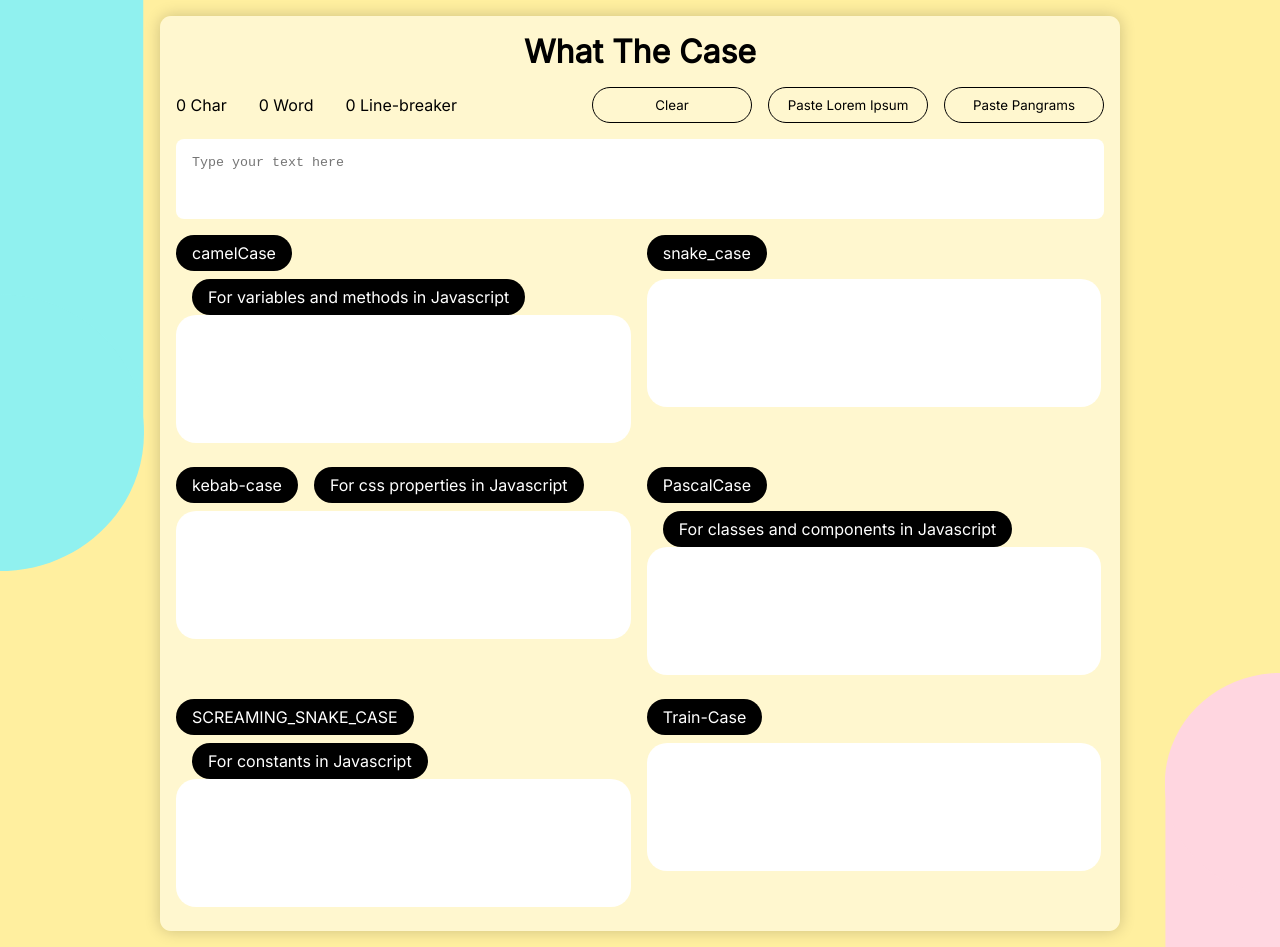
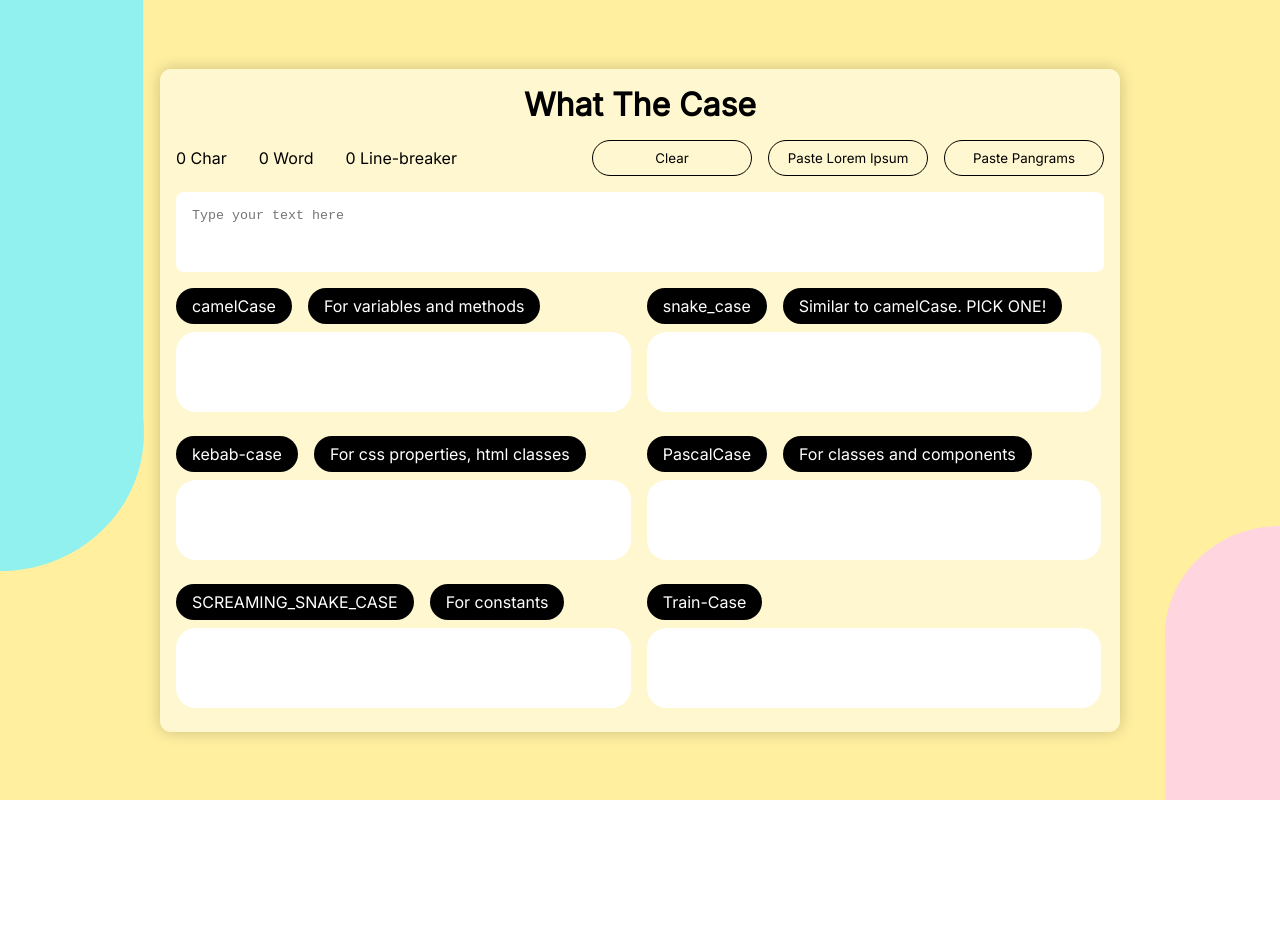
Before and after one commit to henryluan95/what-the-case, a React (Create React App) app: page / in a window 1280 px wide. After the commit the page ends 800 px from the top, so only its background shows below. Built offline with nearby package versions, Linux system fonts and the light colour scheme.

Commit message:
Refactored codes to delete all commas. Refactored code to consider line breaks

```diff
--- a/src/App.js
+++ b/src/App.js
@@ -29,7 +29,7 @@ function App() {
   //Create a function to add Lorem
   const addLorem = () => {
     setText(
-      "Lorem ipsum dolor, sit amet consectetur adipisicing elit. Optio repellendus incidunt dicta totam id cumque ab doloribus sed, sequi facere assumenda laudantium fugit, expedita nemo molestiae sit, in vitae delectus."
+      "Lorem ipsum dolor, sit amet consectetur adipisicing elit. Optio repellendus incidunt dicta."
     );
   };
 
@@ -89,42 +89,43 @@ function App() {
         ></textarea>
         <div className="card__cases">
           <div className="card__case">
-            <div>
+            <div className="card__case-desc">
               <p className="card__case-title">camelCase</p>
-              <span className="card__case-info">
-                For variables and methods in Javascript
-              </span>
+              <span className="card__case-info">For variables and methods</span>
             </div>
             <p className="card__case-text">{camelCase(text)}</p>
           </div>
           <div className="card__case">
-            <p className="card__case-title">snake_case</p>
+            <div className="card__case-desc">
+              <p className="card__case-title">snake_case</p>
+              <span className="card__case-info">
+                Similar to camelCase. PICK ONE!
+              </span>
+            </div>
             <p className="card__case-text">{snakeCase(text)}</p>
           </div>
           <div className="card__case">
-            <div>
+            <div className="card__case-desc">
               <p className="card__case-title">kebab-case</p>
               <span className="card__case-info">
-                For css properties in Javascript
+                For css properties, html classes
               </span>
             </div>
             <p className="card__case-text">{kebabCase(text)}</p>
           </div>
           <div className="card__case">
-            <div>
+            <div className="card__case-desc">
               <p className="card__case-title">PascalCase</p>
               <span className="card__case-info">
-                For classes and components in Javascript
+                For classes and components
               </span>
             </div>
             <p className="card__case-text">{pascalCase(text)}</p>
           </div>
           <div className="card__case">
-            <div>
+            <div className="card__case-desc">
               <p className="card__case-title">SCREAMING_SNAKE_CASE</p>
-              <span className="card__case-info">
-                For constants in Javascript
-              </span>
+              <span className="card__case-info">For constants</span>
             </div>
             <p className="card__case-text">{screamingSnakeCase(text)}</p>
           </div>
--- a/src/App.scss
+++ b/src/App.scss
@@ -88,7 +88,8 @@
     &-text {
       @extend .card__case-title;
       background-color: white;
-      min-height: 8rem;
+      color: black;
+      min-height: 5rem;
       width: 100%;
       white-space: pre-line;
     }
@@ -101,6 +102,10 @@
       text-align: center;
       display: inline-block;
       color: white;
+
+      @include desktop {
+        margin-bottom: 0.5rem;
+      }
     }
 
     @include desktop {
--- a/src/utilities/utilities.js
+++ b/src/utilities/utilities.js
@@ -1,8 +1,9 @@
 //Create a function to format camelCase
 export const camelCase = (text) => {
+  const removedCommaText = text.replace(/,/g, "");
   //When there are line breaks
-  if (text.includes("\n")) {
-    const sentenceArray = text.split("\n");
+  if (removedCommaText.includes("\n")) {
+    const sentenceArray = removedCommaText.split("\n");
     const sentences = [];
     for (const sentence of sentenceArray) {
       const wordsArray = sentence.split(" ");
@@ -20,7 +21,7 @@ export const camelCase = (text) => {
   }
 
   //When there is no line break
-  const sentenceArray = text.split(". ");
+  const sentenceArray = removedCommaText.split(". ");
   const sentences = [];
   for (const sentence of sentenceArray) {
     const wordsArray = sentence.split(" ");
@@ -37,11 +38,65 @@ export const camelCase = (text) => {
   return sentences.join(". ");
 };
 
+//Create a function to format snake_case
+export const snakeCase = (text) => {
+  const removedCommaText = text.replace(/,/g, "");
+  //When there are line breaks
+  if (text.includes("\n")) {
+    const sentenceArray = removedCommaText.split("\n");
+    const sentences = [];
+    for (const sentence of sentenceArray) {
+      const wordsArray = sentence.split(" ");
+      const formattedWordsArray = wordsArray.map((word) => word.toLowerCase());
+      sentences.push(formattedWordsArray.join("_"));
+    }
+    return sentences.join("\n");
+  }
+
+  //When there is no line break
+  const sentenceArray = removedCommaText.split(". ");
+  const sentences = [];
+  for (const sentence of sentenceArray) {
+    const wordsArray = sentence.split(" ");
+    const formattedWordsArray = wordsArray.map((word) => word.toLowerCase());
+    sentences.push(formattedWordsArray.join("_"));
+  }
+  return sentences.join(". ");
+};
+
+//Create a function to format kebab case
+export const kebabCase = (text) => {
+  const removedCommaText = text.replace(/,/g, "");
+  //When there are line breaks
+  if (text.includes("\n")) {
+    const sentenceArray = removedCommaText.split("\n");
+    const sentences = [];
+    for (const sentence of sentenceArray) {
+      const wordsArray = sentence.split(" ");
+      const formattedWordsArray = wordsArray.map((word) => word.toLowerCase());
+      sentences.push(formattedWordsArray.join("-"));
+    }
+    return sentences.join("\n");
+  }
+
+  //When there is no line break
+  const sentenceArray = removedCommaText.split(". ");
+  const sentences = [];
+  for (const sentence of sentenceArray) {
+    const wordsArray = sentence.split(" ");
+    const formattedWordsArray = wordsArray.map((word) => word.toLowerCase());
+    sentences.push(formattedWordsArray.join("-"));
+  }
+  return sentences.join(". ");
+};
+
 //Create a function to format Pascal Case
 export const pascalCase = (text) => {
+  const removedCommaText = text.replace(/,/g, "");
+
   //When there are line breaks
   if (text.includes("\n")) {
-    const sentenceArray = text.split("\n");
+    const sentenceArray = removedCommaText.split("\n");
     const sentences = [];
     for (const sentence of sentenceArray) {
       const wordsArray = sentence.split(" ");
@@ -55,7 +110,7 @@ export const pascalCase = (text) => {
   }
 
   //When there is no line break
-  const sentenceArray = text.split(". ");
+  const sentenceArray = removedCommaText.split(". ");
   const sentences = [];
   for (const sentence of sentenceArray) {
     const wordsArray = sentence.split(" ");
@@ -68,11 +123,39 @@ export const pascalCase = (text) => {
   return sentences.join(". ");
 };
 
+//Create a function to format screaming snake_case
+export const screamingSnakeCase = (text) => {
+  const removedCommaText = text.replace(/,/g, "");
+  //When there are line breaks
+  if (text.includes("\n")) {
+    const sentenceArray = removedCommaText.split("\n");
+    const sentences = [];
+    for (const sentence of sentenceArray) {
+      const wordsArray = sentence.split(" ");
+      const formattedWordsArray = wordsArray.map((word) => word.toUpperCase());
+      sentences.push(formattedWordsArray.join("_"));
+    }
+    return sentences.join("\n");
+  }
+
+  //When there is no break line
+  const sentenceArray = removedCommaText.split(". ");
+  const sentences = [];
+  for (const sentence of sentenceArray) {
+    const wordsArray = sentence.split(" ");
+    const formattedWordsArray = wordsArray.map((word) => word.toUpperCase());
+    sentences.push(formattedWordsArray.join("_"));
+  }
+  return sentences.join(". ");
+};
+
 //Create a function to format Train-Case
 export const trainCase = (text) => {
+  const removedCommaText = text.replace(/,/g, "");
+
   //When there are line breaks
   if (text.includes("\n")) {
-    const sentenceArray = text.split("\n");
+    const sentenceArray = removedCommaText.split("\n");
     const sentences = [];
     for (const sentence of sentenceArray) {
       const wordsArray = sentence.split(" ");
@@ -86,7 +169,7 @@ export const trainCase = (text) => {
   }
 
   //When there is no line break
-  const sentenceArray = text.split(". ");
+  const sentenceArray = removedCommaText.split(". ");
   const sentences = [];
   for (const sentence of sentenceArray) {
     const wordsArray = sentence.split(" ");
@@ -97,40 +180,6 @@ export const trainCase = (text) => {
     sentences.push(formattedWordsArray.join("-"));
   }
   return sentences.join(". ");
-};
-
-//Create a function to format kebab case
-export const kebabCase = (text) => {
-  const sentenceArray = text.split("\n");
-  const sentences = [];
-  for (const sentence of sentenceArray) {
-    const wordsArray = sentence.split(" ");
-    const formattedWordsArray = wordsArray.map((word) => word.toLowerCase());
-    sentences.push(formattedWordsArray.join("-"));
-  }
-  return sentences.join("\n");
-};
-
-//Create a function to format snake_case
-export const snakeCase = (text) => {
-  const sentenceArray = text.split("\n");
-  const sentences = [];
-  for (const sentence of sentenceArray) {
-    const wordsArray = sentence.split(" ");
-    const formattedWordsArray = wordsArray.map((word) => word.toLowerCase());
-    sentences.push(formattedWordsArray.join("_"));
-  }
-  return sentences.join("\n");
-};
-
-//Create a function to format screaming snake_case
-export const screamingSnakeCase = (text) => {
-  const formattedString = text.replace(/[,.]/g, "");
-  const wordsArray = formattedString.split(" ");
-  const formattedWordsArray = wordsArray.map((word, index) =>
-    word.toUpperCase()
-  );
-  return formattedWordsArray.join("_");
 };
 
 //Create a function to track number of word
```
